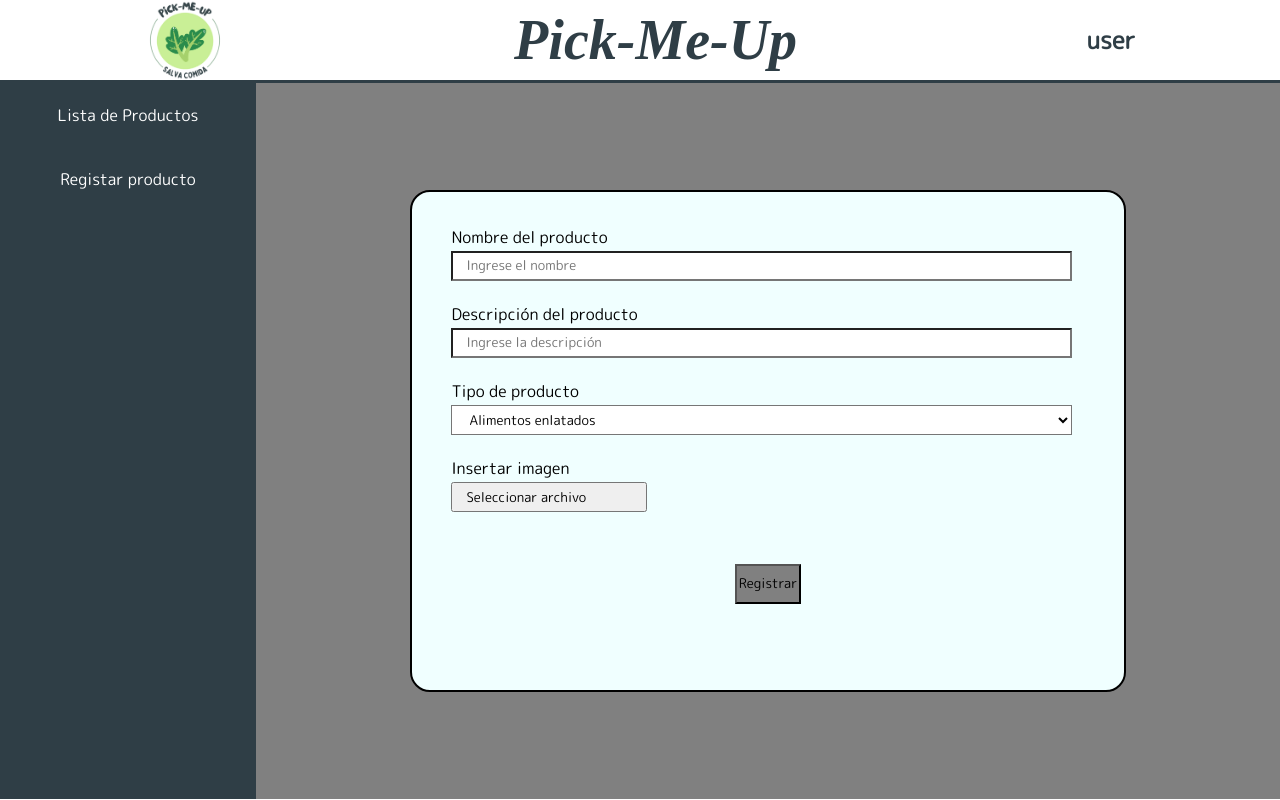
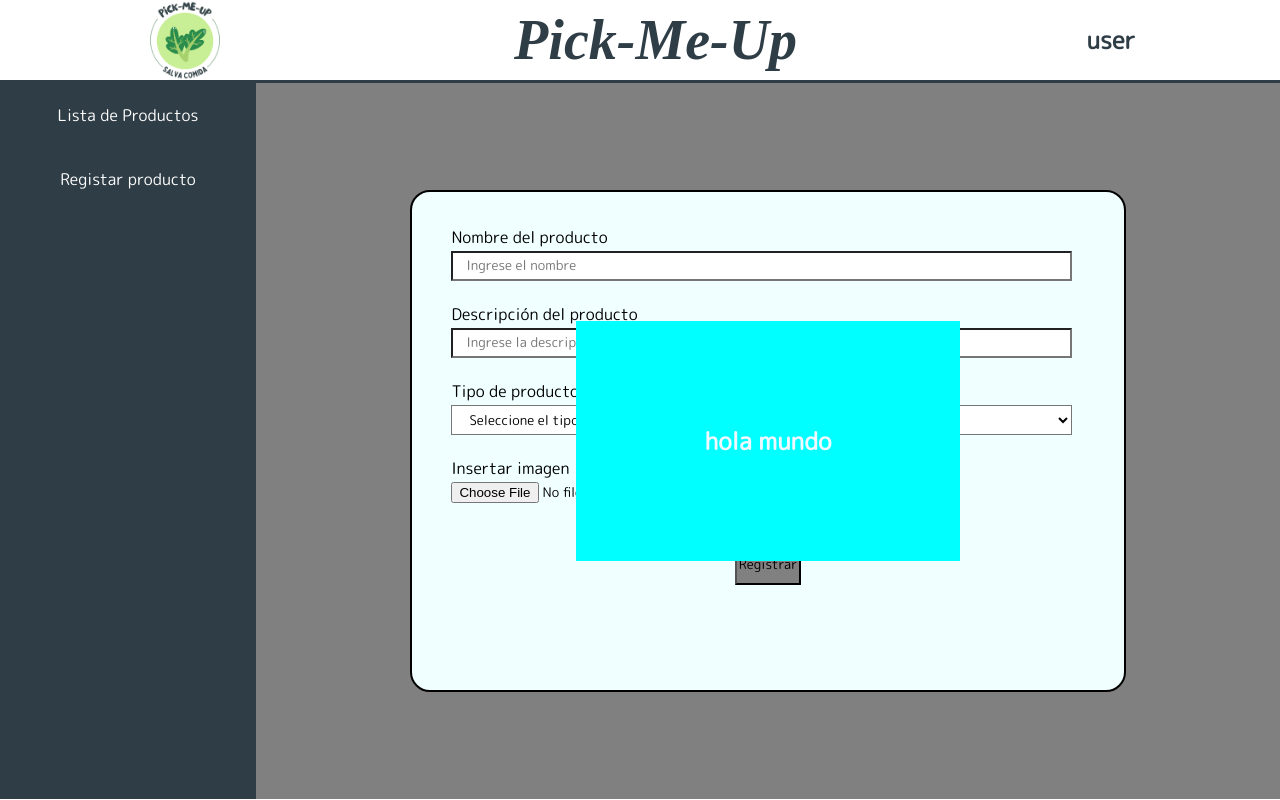
Before and after one commit to JeimiBV/PickMeUp, a React (Vite) app in the folder Front end/: page /formulario in a window 1280 px wide. Built offline with nearby package versions, Linux system fonts and the light colour scheme.

Commit message:
primer modal

```diff
--- a/Front end/src/App.jsx
+++ b/Front end/src/App.jsx
@@ -15,11 +15,7 @@ function App() {
       <div className='contenedor-form'>
         <Menu />
         <Form
-        /*  estado1={valido.estado1}
-          estado2={valido.estado2}
-          estado3={valido.estado3}
-          estado4={valido.estado4}
-        *//>
+        />
       </div>
     </div>
   )
--- a/Front end/src/componentes/Formulario.jsx
+++ b/Front end/src/componentes/Formulario.jsx
@@ -1,4 +1,5 @@
 import React from "react";
+import Modals from "./Modals";
 //import { FormularioEstilos } from "../elementos/FormularioEstilos";
 import "../estilos/formulario.css"
 import { useState } from 'react'
@@ -6,48 +7,56 @@ import { useState } from 'react'
 
 
 function Form() {
+
     const [nombre,setNombre]= useState({valor:'', estado:false})
     const [descripcion,setDescripcion]= useState({valor:'', estado:false})
     const [producto,setProducto]= useState({valor:'', estado:false})
     const [archivo,setArchivo]= useState({valor:'', estado:false})
 
-    const estadoNombre=(palabra)=>{
-       setNombre(prevState=>({...prevState, valor:palabra}))
-       if(nombre.valor.length<3||nombre.valor.length>30){
+    const validacion=()=>{
+
+        if(nombre.valor.length<2||nombre.valor.length>30){
             setNombre(prevState=>({...prevState, estado:true}))
         }
         else{setNombre(prevState=>({...prevState, estado:false}))}
-    }
 
-    const estadoDescripcion=(palabra)=>{
-        setDescripcion(prevState=>({...prevState, valor:palabra}))
         if(descripcion.valor.length<10||descripcion.valor.length>100){
             setDescripcion(prevState=>({...prevState, estado:true}))
         }
         else{setDescripcion(prevState=>({...prevState, estado:false}))}
 
+
+
+
+
     }
+
+
     return <div className="contenedor">
+                      <Modals className="modal"
+          texto={"hola mundo"}/>
 
         <div className="elementos-form">
             <label className="label">
                 Nombre del producto
             </label>
-            <input className="entrada" placeholder="Ingrese el nombre"onChange={ev=> estadoNombre(ev.target.value)}></input>
+            <input className="entrada" placeholder="Ingrese el nombre"onChange={ev=> ( setNombre(prevState=>({...prevState, valor:ev.target.value})) )}></input>
             <h3 className={nombre.estado?"validacion":"invisible"} >
              El nombre debe contener de 2 a 30 caracteres
             </h3>
             <label className="label">
                 Descripción del producto
             </label>
-            <input className="entrada" placeholder="Ingrese la descripción" onChange={ev=> estadoDescripcion(ev.target.value)}></input>
+            <input className="entrada" placeholder="Ingrese la descripción" onChange={ev=> ( setDescripcion(prevState=>({...prevState, valor:ev.target.value})) )}></input>
             <h3 className={descripcion.estado?"validacion":"invisible"}>
              La descripción debe contener de 10 a 100 caracteres
             </h3>
+
             <label className="label">
                 Tipo de producto
             </label>
             <select className="drop" placeholder="Seleccione el tipo">
+                <option defaultValue={"seleccione el tipo"}>Seleccione el tipo</option>
                 <option value="alimentosEnlatados">Alimentos enlatados</option>
                 <option value="bebidasCalientes">Bebidas calientes</option>
                 <option value="bebidasFrías">Bebidas frías</option>
@@ -67,16 +76,11 @@ function Form() {
             <label className="label">
                 Insertar imagen
             </label>
-
-                <button className="botonA">
-                    Seleccionar archivo
-                </button>
-            <h3 className={archivo.estado?"validacion":"invisible"}>
-             Se debe seleccionar un archivo
-            </h3>
+                <input type="file" className="botonA" />
 
 
-            <button className="botonR">
+
+            <button className="botonR" type="file" onClick={()=>{validacion()}}>
                 Registrar
             </button>
 
--- /dev/null
+++ b/Front end/src/componentes/Modals.jsx
@@ -0,0 +1,13 @@
+import React from "react";
+import"../estilos/Modals.css"
+function Modals({texto}){
+return(
+    <div className="contenedor-modals">
+        <h2>
+            {texto}
+        </h2>
+    </div>
+)
+
+}
+export default Modals
--- /dev/null
+++ b/Front end/src/estilos/Modals.css
@@ -0,0 +1,14 @@
+*{
+    padding: 0%;
+    margin: 0%;
+}
+.contenedor-modals{
+    min-width: 30vw;
+    min-height: 30vh;
+    background-color: aqua;
+    color: aliceblue;
+    display: flex;
+    align-items: center;
+    justify-content: center;
+    position: absolute;
+}
--- a/Front end/src/estilos/formulario.css
+++ b/Front end/src/estilos/formulario.css
@@ -9,6 +9,7 @@
     align-items: center;
     width: 80%;
     background-color: gray;
+    position: relative;
 
 
 }
@@ -30,10 +31,10 @@
 .botonA{
     height: 30px;
     margin-left: 1.5%;
-    max-width: 30%;
+    max-width: 50%;
     min-width: 20%;
     text-align: left;
-    padding-left: 2%;
+    padding-left: 0;
 
 }
 .botonR{
```
Lines whose indentation alone changed are shown as unchanged.
